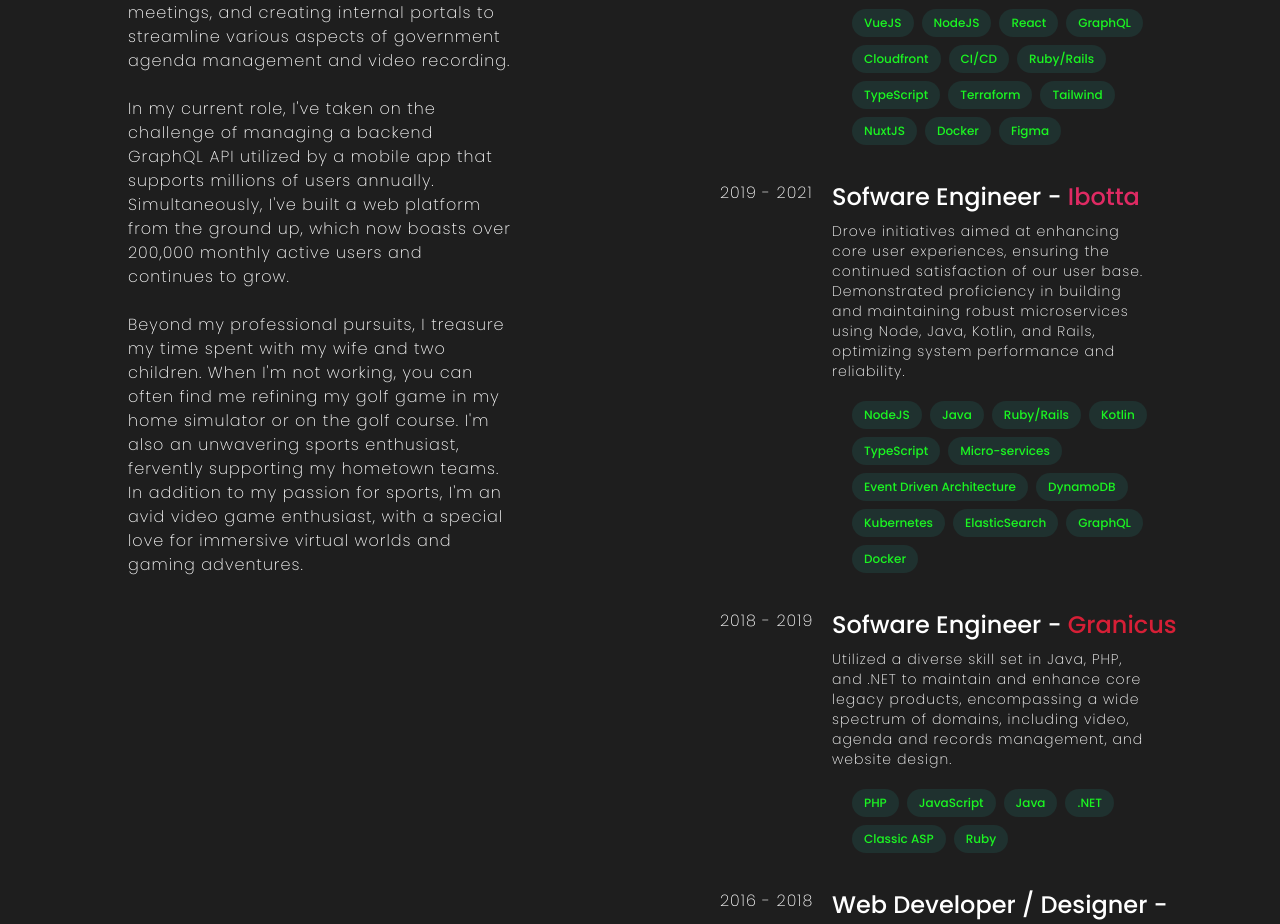
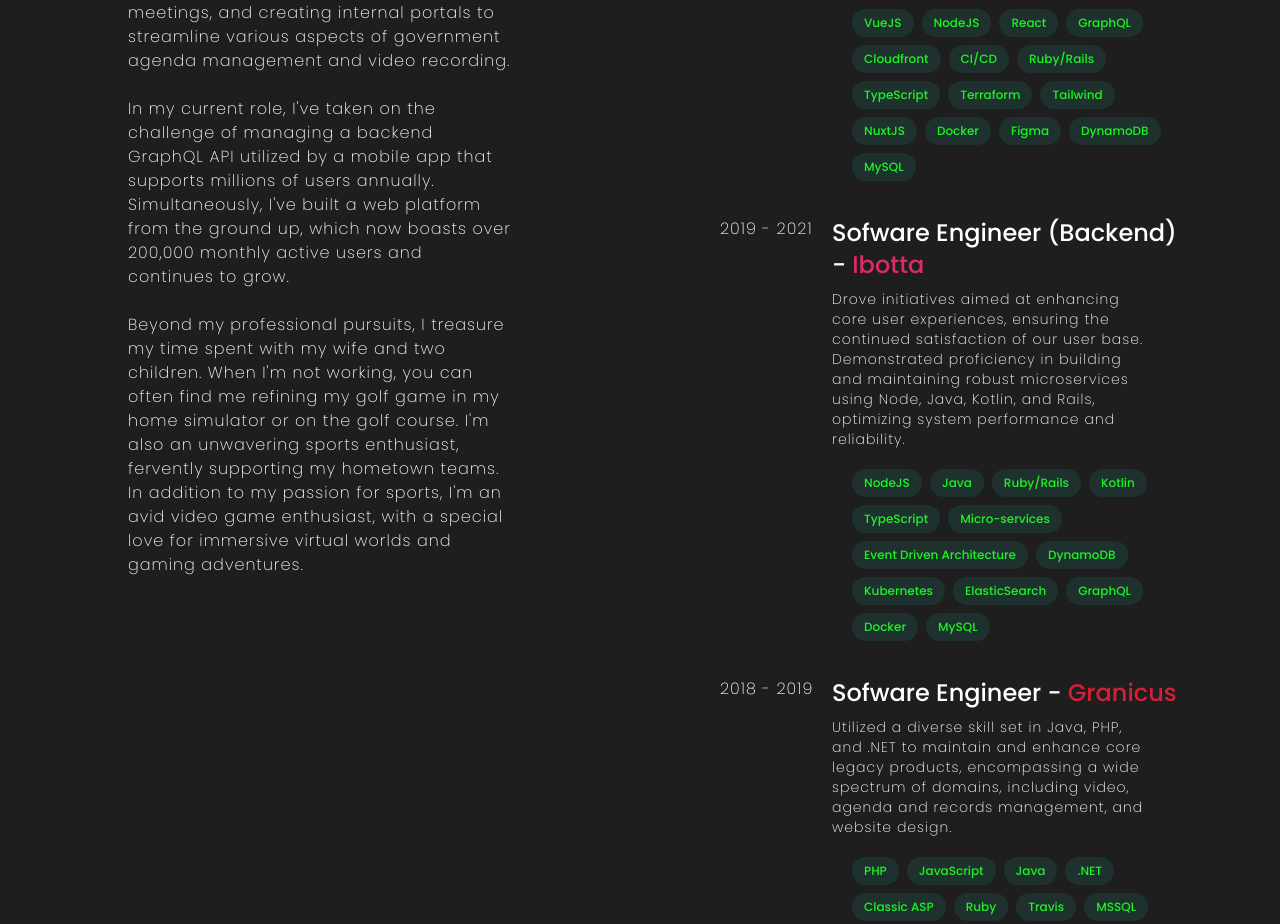
Before and after one commit to iShawshank/ishawshank.github.io, a React (Create React App) app: page / in a window 1280 px wide. Shown: the part 1507-2431 px from the top of the page. Built offline with nearby package versions, Linux system fonts and the light colour scheme.

Commit message:
update skills (#6)

```diff
--- a/src/data/resumeData.js
+++ b/src/data/resumeData.js
@@ -30,6 +30,8 @@
         'NuxtJS',
         'Docker',
         'Figma',
+        'DynamoDB',
+        'MySQL',
       ],
     },
     {
@@ -37,7 +39,7 @@
       timeLine: '2019 - 2021',
       company: 'Ibotta',
       companyLink: 'https://ibotta.com',
-      title: 'Sofware Engineer',
+      title: 'Sofware Engineer (Backend)',
       description:
         'Drove initiatives aimed at enhancing core user experiences, ensuring the continued satisfaction of our user base. Demonstrated proficiency in building and maintaining robust microservices using Node, Java, Kotlin, and Rails, optimizing system performance and reliability.',
       skills: [
@@ -53,6 +55,7 @@
         'ElasticSearch',
         'GraphQL',
         'Docker',
+        'MySQL',
       ],
     },
     {
@@ -70,6 +73,9 @@
         '.NET',
         'Classic ASP',
         'Ruby',
+        'Travis',
+        'MSSQL',
+        'MySQL',
       ],
     },
     {
@@ -88,6 +94,7 @@
         'Freemarker',
         'Jira',
         'Salesforce',
+        'MSSQL',
       ],
     },
     {
```
